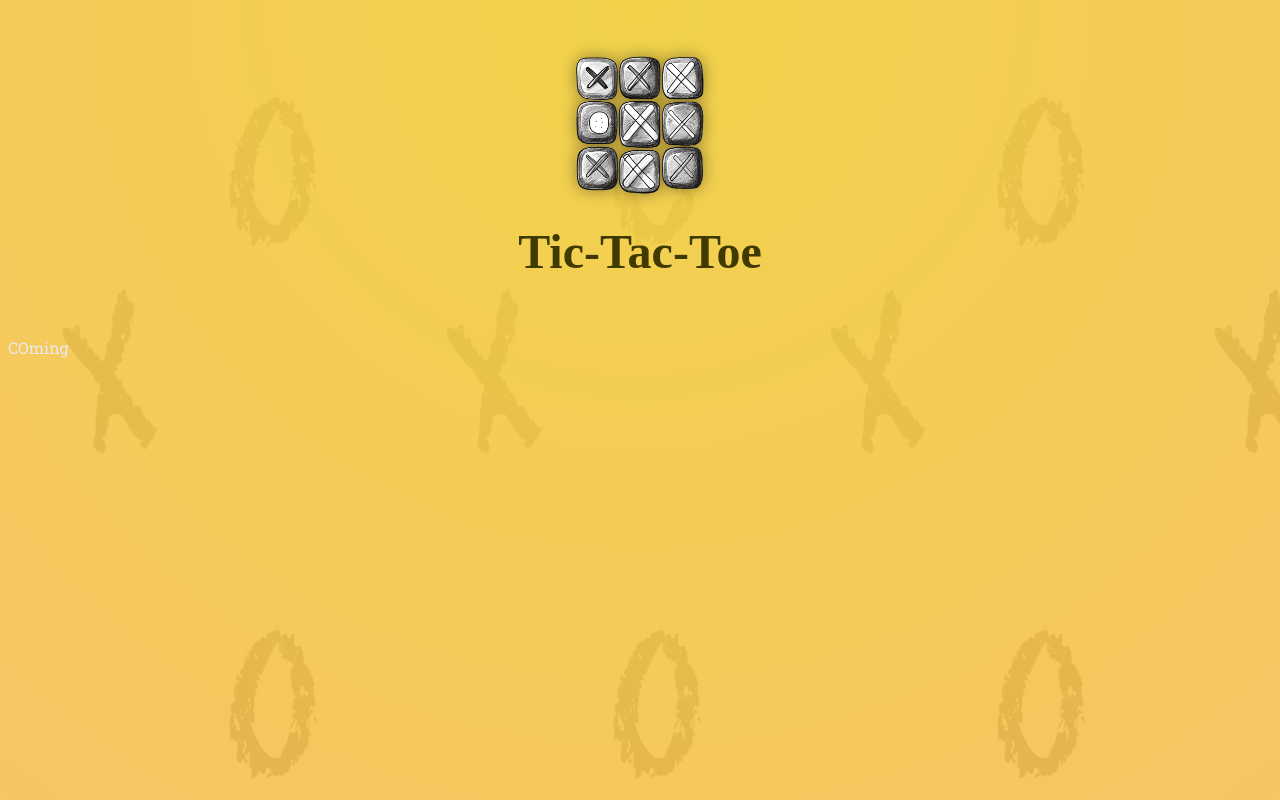
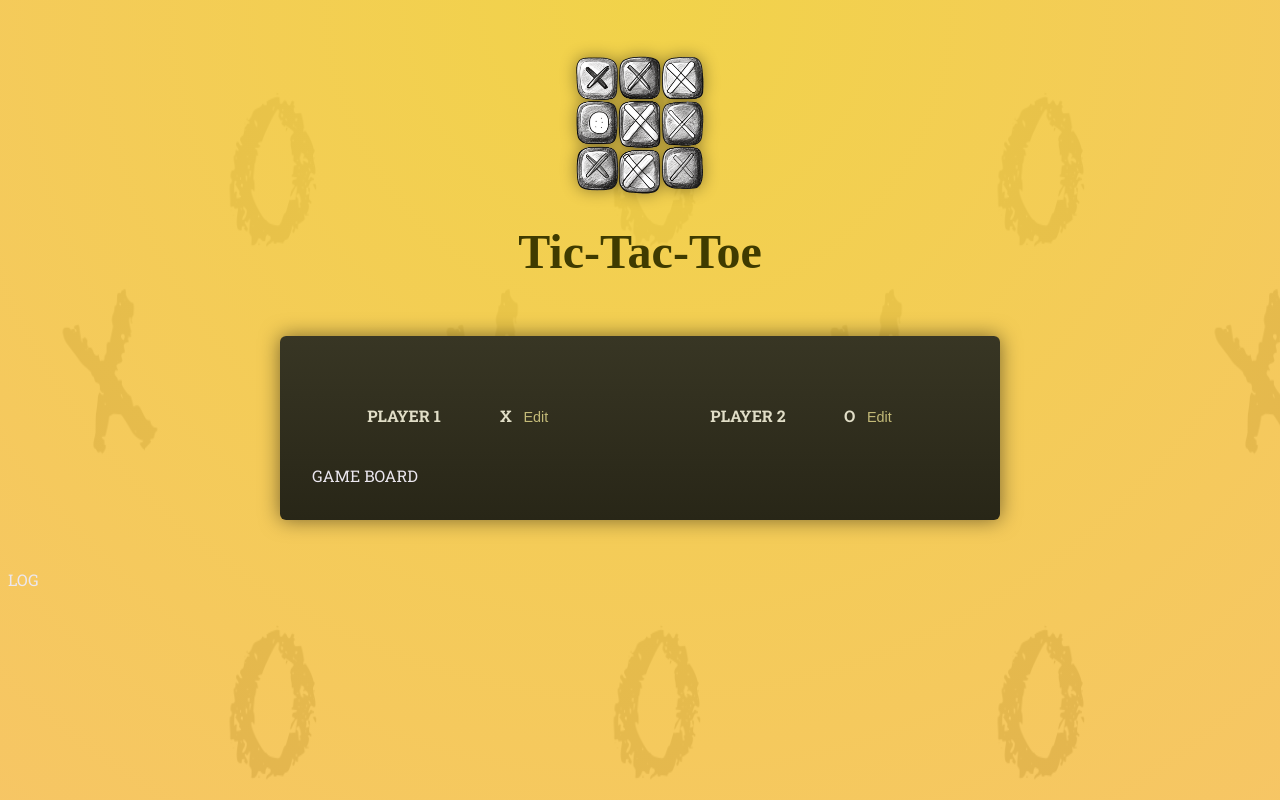
Before and after one commit to jiwoon-code/react-tic-tac-toe, a React (Create React App) app: page / in a window 1280 px wide. Shown: the top 800 px of the page. Built offline with nearby package versions, Linux system fonts and the light colour scheme; a web font is replaced by a local one.

Commit message:
building reusable content

```diff
--- a/src/App.jsx
+++ b/src/App.jsx
@@ -1,5 +1,18 @@
+import Player from "./components/Player";
+
 function App() {
-  return <p>COming</p>;
+  return (
+    <main>
+      <div id="game-container">
+        <ol id="players">
+          <Player name="Player 1" symbol="X" />
+          <Player name="Player 2" symbol="O" />
+        </ol>
+        GAME BOARD
+      </div>
+      LOG
+    </main>
+  );
 }
 
 export default App;
--- /dev/null
+++ b/src/components/Player.jsx
@@ -0,0 +1,11 @@
+export default function Player({ name, symbol }) {
+  return (
+    <li>
+      <span className="player">
+        <span className="player-name">{name}</span>
+        <span className="player-symbol">{symbol}</span>
+        <button>Edit</button>
+      </span>
+    </li>
+  );
+}
```
